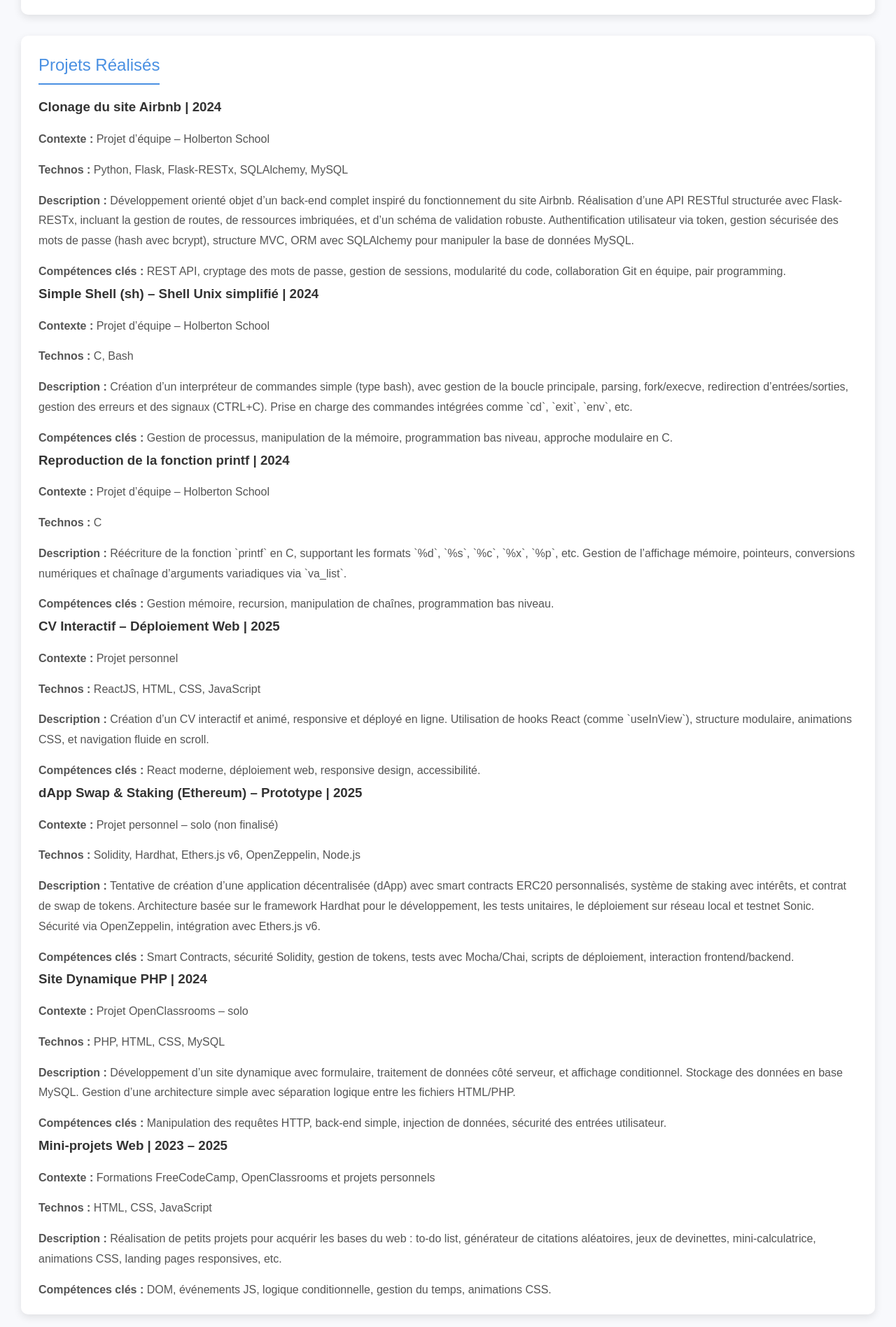
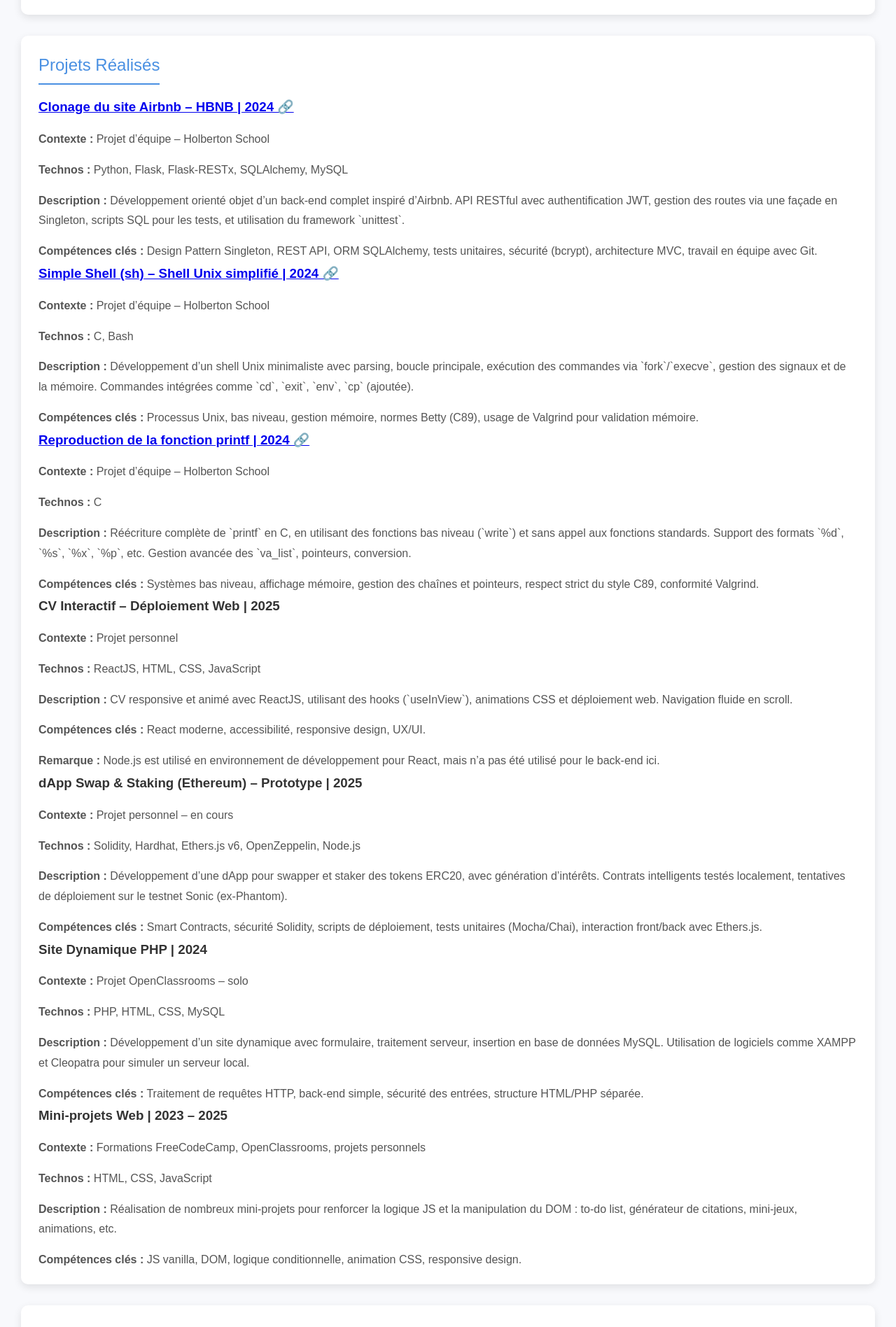
Before and after one commit to JeffToken31/my-first-react, a React (Create React App) app: page / in a window 1280 px wide. Shown: the part 840-2736 px from the top of the page at 70% size. Built offline with nearby package versions, Linux system fonts and the light colour scheme.

Commit message:
upgrade project section

```diff
--- a/src/components/Projects.js
+++ b/src/components/Projects.js
@@ -11,59 +11,74 @@ function Projects() {
       <h2>Projets Réalisés</h2>
 
 <div>
-  <h3>Clonage du site Airbnb | 2024</h3>
+<h3>
+          <a href="https://github.com/JeffToken31/holbertonschool-hbnb" target="_blank" rel="noopener noreferrer">
+            Clonage du site Airbnb – HBNB | 2024 🔗
+          </a>
+        </h3>
         <p><strong>Contexte :</strong> Projet d’équipe – Holberton School</p>
         <p><strong>Technos :</strong> Python, Flask, Flask-RESTx, SQLAlchemy, MySQL</p>
-  <p><strong>Description :</strong> Développement orienté objet d’un back-end complet inspiré du fonctionnement du site Airbnb. Réalisation d’une API RESTful structurée avec Flask-RESTx, incluant la gestion de routes, de ressources imbriquées, et d’un schéma de validation robuste. Authentification utilisateur via token, gestion sécurisée des mots de passe (hash avec bcrypt), structure MVC, ORM avec SQLAlchemy pour manipuler la base de données MySQL.</p>
-  <p><strong>Compétences clés :</strong> REST API, cryptage des mots de passe, gestion de sessions, modularité du code, collaboration Git en équipe, pair programming.</p>
+        <p><strong>Description :</strong> Développement orienté objet d’un back-end complet inspiré d’Airbnb. API RESTful avec authentification JWT, gestion des routes via une façade en Singleton, scripts SQL pour les tests, et utilisation du framework `unittest`.</p>
+        <p><strong>Compétences clés :</strong> Design Pattern Singleton, REST API, ORM SQLAlchemy, tests unitaires, sécurité (bcrypt), architecture MVC, travail en équipe avec Git.</p>
       </div>
 
       <div>
-  <h3>Simple Shell (sh) – Shell Unix simplifié | 2024</h3>
+        <h3>
+          <a href="https://github.com/JeffToken31/holbertonschool-simple_shell" target="_blank" rel="noopener noreferrer">
+            Simple Shell (sh) – Shell Unix simplifié | 2024 🔗
+          </a>
+        </h3>
         <p><strong>Contexte :</strong> Projet d’équipe – Holberton School</p>
         <p><strong>Technos :</strong> C, Bash</p>
-  <p><strong>Description :</strong> Création d’un interpréteur de commandes simple (type bash), avec gestion de la boucle principale, parsing, fork/execve, redirection d’entrées/sorties, gestion des erreurs et des signaux (CTRL+C). Prise en charge des commandes intégrées comme `cd`, `exit`, `env`, etc.</p>
-  <p><strong>Compétences clés :</strong> Gestion de processus, manipulation de la mémoire, programmation bas niveau, approche modulaire en C.</p>
+        <p><strong>Description :</strong> Développement d’un shell Unix minimaliste avec parsing, boucle principale, exécution des commandes via `fork`/`execve`, gestion des signaux et de la mémoire. Commandes intégrées comme `cd`, `exit`, `env`, `cp` (ajoutée).</p>
+        <p><strong>Compétences clés :</strong> Processus Unix, bas niveau, gestion mémoire, normes Betty (C89), usage de Valgrind pour validation mémoire.</p>
       </div>
 
       <div>
-  <h3>Reproduction de la fonction printf | 2024</h3>
+        <h3>
+          <a href="https://github.com/JeffToken31/holbertonschool-printf" target="_blank" rel="noopener noreferrer">
+            Reproduction de la fonction printf | 2024 🔗
+          </a>
+        </h3>
         <p><strong>Contexte :</strong> Projet d’équipe – Holberton School</p>
         <p><strong>Technos :</strong> C</p>
-  <p><strong>Description :</strong> Réécriture de la fonction `printf` en C, supportant les formats `%d`, `%s`, `%c`, `%x`, `%p`, etc. Gestion de l’affichage mémoire, pointeurs, conversions numériques et chaînage d’arguments variadiques via `va_list`.</p>
-  <p><strong>Compétences clés :</strong> Gestion mémoire, recursion, manipulation de chaînes, programmation bas niveau.</p>
+        <p><strong>Description :</strong> Réécriture complète de `printf` en C, en utilisant des fonctions bas niveau (`write`) et sans appel aux fonctions standards. Support des formats `%d`, `%s`, `%x`, `%p`, etc. Gestion avancée des `va_list`, pointeurs, conversion.</p>
+        <p><strong>Compétences clés :</strong> Systèmes bas niveau, affichage mémoire, gestion des chaînes et pointeurs, respect strict du style C89, conformité Valgrind.</p>
       </div>
 
       <div>
-  <h3>CV Interactif – Déploiement Web | 2025</h3>
+        <h3>
+            CV Interactif – Déploiement Web | 2025
+        </h3>
         <p><strong>Contexte :</strong> Projet personnel</p>
         <p><strong>Technos :</strong> ReactJS, HTML, CSS, JavaScript</p>
-  <p><strong>Description :</strong> Création d’un CV interactif et animé, responsive et déployé en ligne. Utilisation de hooks React (comme `useInView`), structure modulaire, animations CSS, et navigation fluide en scroll.</p>
-  <p><strong>Compétences clés :</strong> React moderne, déploiement web, responsive design, accessibilité.</p>
+        <p><strong>Description :</strong> CV responsive et animé avec ReactJS, utilisant des hooks (`useInView`), animations CSS et déploiement web. Navigation fluide en scroll.</p>
+        <p><strong>Compétences clés :</strong> React moderne, accessibilité, responsive design, UX/UI.</p>
+        <p><strong>Remarque :</strong> Node.js est utilisé en environnement de développement pour React, mais n’a pas été utilisé pour le back-end ici.</p>
       </div>
 
       <div>
         <h3>dApp Swap & Staking (Ethereum) – Prototype | 2025</h3>
-  <p><strong>Contexte :</strong> Projet personnel – solo (non finalisé)</p>
+        <p><strong>Contexte :</strong> Projet personnel – en cours</p>
         <p><strong>Technos :</strong> Solidity, Hardhat, Ethers.js v6, OpenZeppelin, Node.js</p>
-  <p><strong>Description :</strong> Tentative de création d’une application décentralisée (dApp) avec smart contracts ERC20 personnalisés, système de staking avec intérêts, et contrat de swap de tokens. Architecture basée sur le framework Hardhat pour le développement, les tests unitaires, le déploiement sur réseau local et testnet Sonic. Sécurité via OpenZeppelin, intégration avec Ethers.js v6.</p>
-  <p><strong>Compétences clés :</strong> Smart Contracts, sécurité Solidity, gestion de tokens, tests avec Mocha/Chai, scripts de déploiement, interaction frontend/backend.</p>
+        <p><strong>Description :</strong> Développement d’une dApp pour swapper et staker des tokens ERC20, avec génération d’intérêts. Contrats intelligents testés localement, tentatives de déploiement sur le testnet Sonic (ex-Phantom).</p>
+        <p><strong>Compétences clés :</strong> Smart Contracts, sécurité Solidity, scripts de déploiement, tests unitaires (Mocha/Chai), interaction front/back avec Ethers.js.</p>
       </div>
 
       <div>
         <h3>Site Dynamique PHP | 2024</h3>
         <p><strong>Contexte :</strong> Projet OpenClassrooms – solo</p>
         <p><strong>Technos :</strong> PHP, HTML, CSS, MySQL</p>
-  <p><strong>Description :</strong> Développement d’un site dynamique avec formulaire, traitement de données côté serveur, et affichage conditionnel. Stockage des données en base MySQL. Gestion d’une architecture simple avec séparation logique entre les fichiers HTML/PHP.</p>
-  <p><strong>Compétences clés :</strong> Manipulation des requêtes HTTP, back-end simple, injection de données, sécurité des entrées utilisateur.</p>
+        <p><strong>Description :</strong> Développement d’un site dynamique avec formulaire, traitement serveur, insertion en base de données MySQL. Utilisation de logiciels comme XAMPP et Cleopatra pour simuler un serveur local.</p>
+        <p><strong>Compétences clés :</strong> Traitement de requêtes HTTP, back-end simple, sécurité des entrées, structure HTML/PHP séparée.</p>
       </div>
 
       <div>
         <h3>Mini-projets Web | 2023 – 2025</h3>
-  <p><strong>Contexte :</strong> Formations FreeCodeCamp, OpenClassrooms et projets personnels</p>
+        <p><strong>Contexte :</strong> Formations FreeCodeCamp, OpenClassrooms, projets personnels</p>
         <p><strong>Technos :</strong> HTML, CSS, JavaScript</p>
-  <p><strong>Description :</strong> Réalisation de petits projets pour acquérir les bases du web : to-do list, générateur de citations aléatoires, jeux de devinettes, mini-calculatrice, animations CSS, landing pages responsives, etc.</p>
-  <p><strong>Compétences clés :</strong> DOM, événements JS, logique conditionnelle, gestion du temps, animations CSS.</p>
+        <p><strong>Description :</strong> Réalisation de nombreux mini-projets pour renforcer la logique JS et la manipulation du DOM : to-do list, générateur de citations, mini-jeux, animations, etc.</p>
+        <p><strong>Compétences clés :</strong> JS vanilla, DOM, logique conditionnelle, animation CSS, responsive design.</p>
       </div>
     </section>
   );
```
Lines whose indentation alone changed are shown as unchanged.
